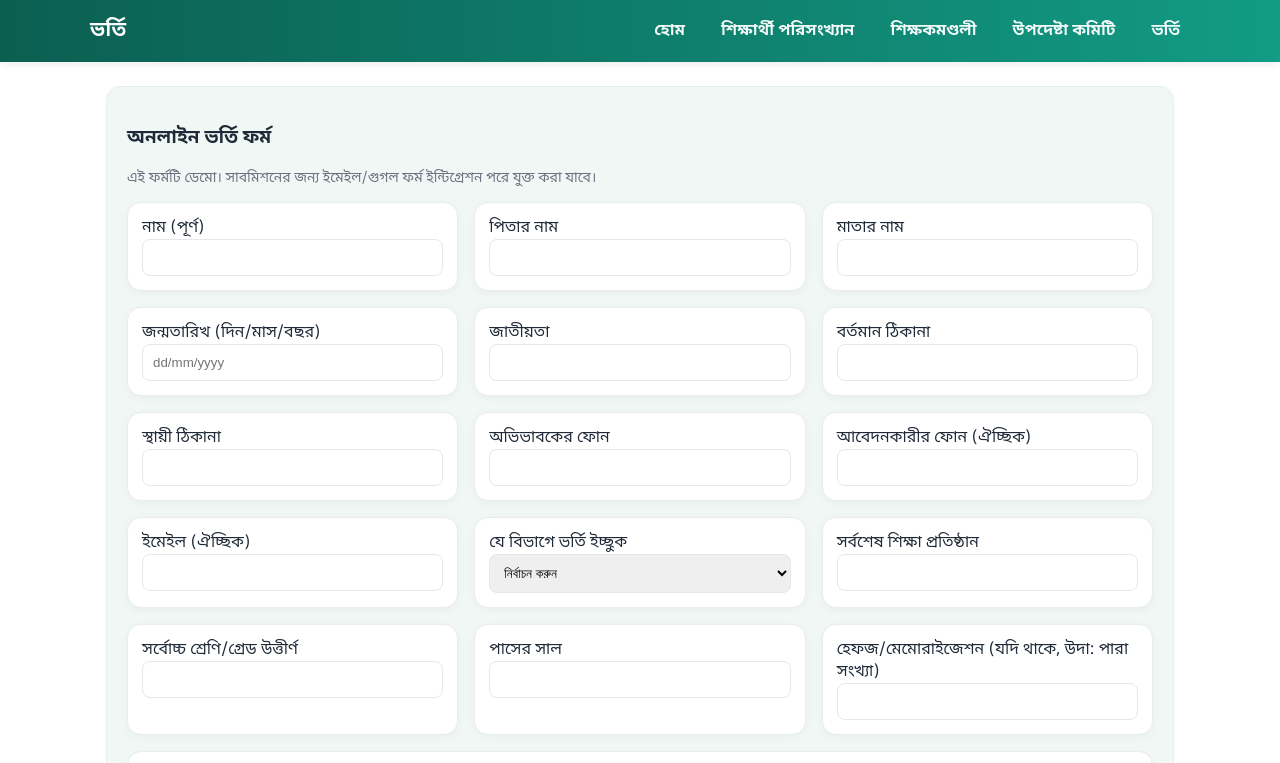
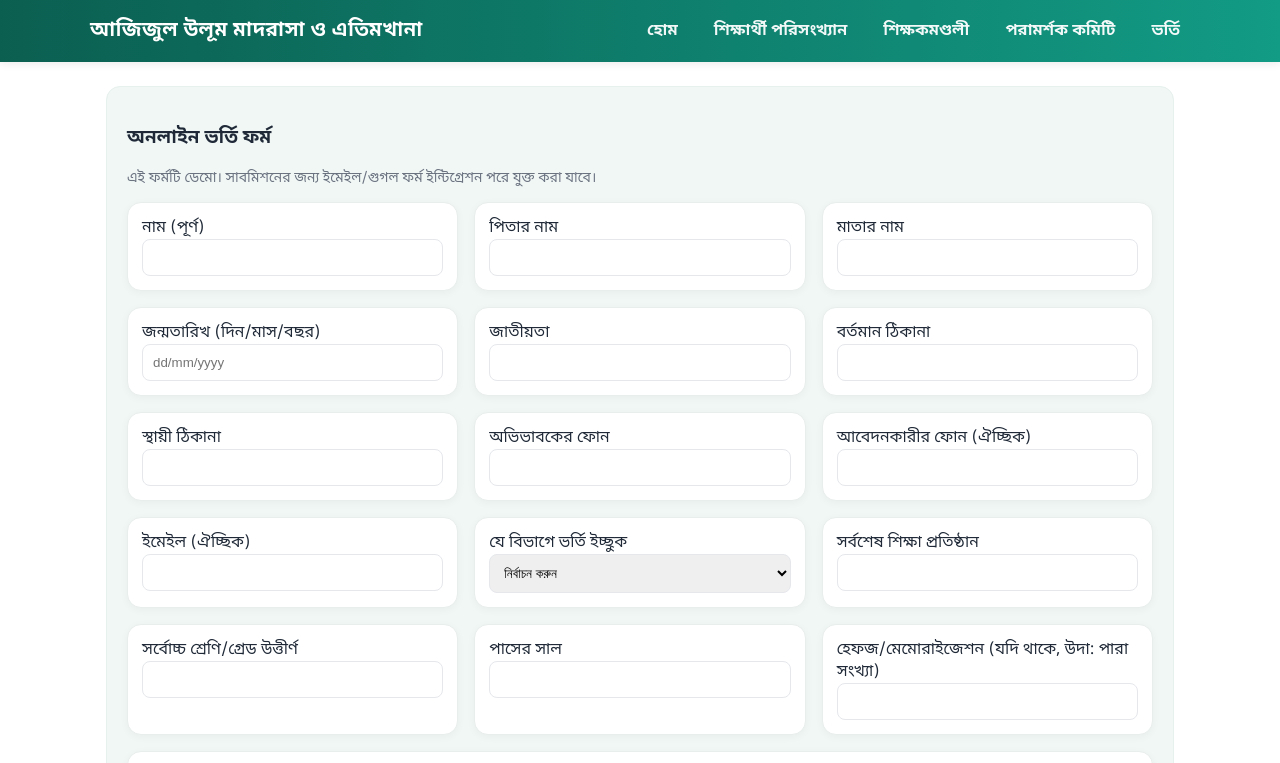
Before and after one commit to azizul-uloom/azizul-uloom-website, a plain HTML site: page admission.html in a window 1280 px wide. Shown: the top 763 px of the page. Drawn offline with Linux system fonts and the light colour scheme.

Commit message:
Update admission.html

```diff
--- a/admission.html
+++ b/admission.html
@@ -4,15 +4,30 @@
 <title>ভর্তি</title>
 <link rel="stylesheet" href="assets/style.css">
 </head><body>
-<header><div class="nav">
-  <h1>ভর্তি</h1>
-  <nav><ul>
-    <li><a href="index.html">হোম</a></li>
-    <li><a href="students.html">শিক্ষার্থী পরিসংখ্যান</a></li>
-    <li><a href="teachers.html">শিক্ষকমণ্ডলী</a></li>
-    <li><a href="advisory.html">উপদেষ্টা কমিটি</a></li>
-    <li><a href="admission.html">ভর্তি</a></li>
-  </ul></nav></div></header>
+<header>
+  <div class="nav">
+    <h1 class="brand">আজিজুল উলূম মাদরাসা ও এতিমখানা</h1>
+
+    <!-- Hamburger button (mobile) -->
+    <button id="menuToggle"
+            class="menu-toggle"
+            aria-label="মেনু টগল করুন"
+            aria-controls="site-menu"
+            aria-expanded="false">
+      <span class="bar"></span><span class="bar"></span><span class="bar"></span>
+    </button>
+
+    <nav aria-label="প্রধান মেনু">
+      <ul id="site-menu">
+        <li><a href="index.html">হোম</a></li>
+        <li><a href="students.html">শিক্ষার্থী পরিসংখ্যান</a></li>
+        <li><a href="teachers.html">শিক্ষকমণ্ডলী</a></li>
+        <li><a href="advisory.html">পরামর্শক কমিটি</a></li>
+        <li><a href="admission.html">ভর্তি</a></li>
+      </ul>
+    </nav>
+  </div>
+</header>
 <div class="container">
   <section class="section">
     <h3>অনলাইন ভর্তি ফর্ম</h3>
```
